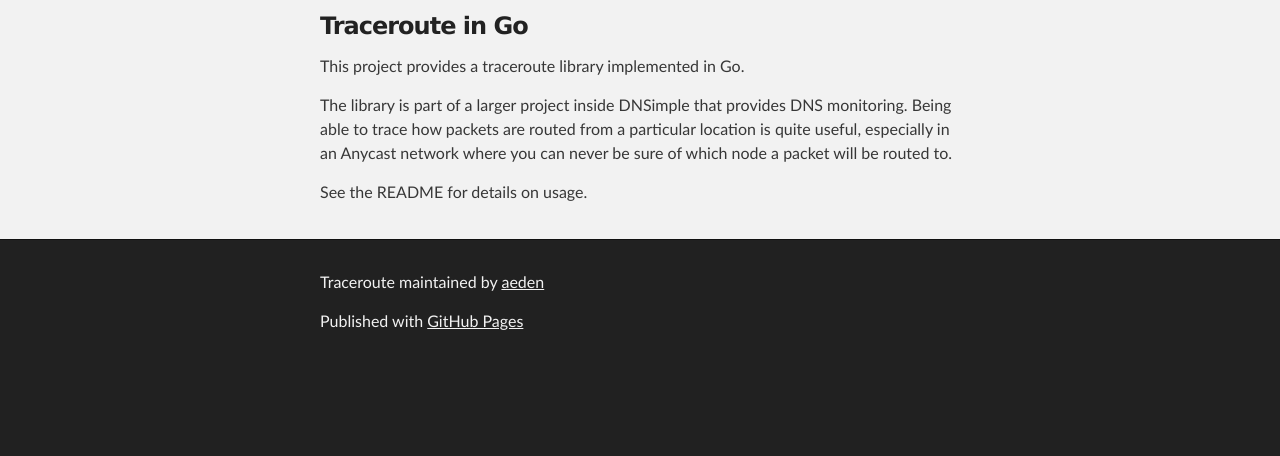
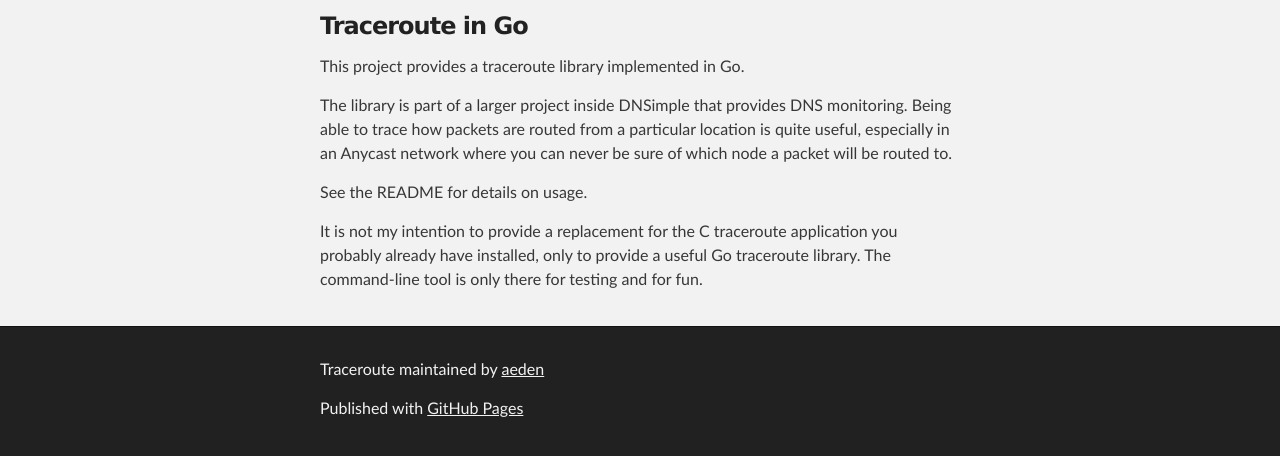
Before and after one commit to aeden/traceroute, a plain HTML site: page index.html in a window 1280 px wide. Shown: the part 252-708 px from the top of the page. Drawn offline with Linux system fonts and the light colour scheme.

Commit message:
Update index.html

```diff
--- a/index.html
+++ b/index.html
@@ -39,6 +39,8 @@
 <p>The library is part of a larger project inside DNSimple that provides DNS monitoring. Being able to trace how packets are routed from a particular location is quite useful, especially in an Anycast network where you can never be sure of which node a packet will be routed to.</p>
 
 <p>See the README for details on usage.</p>
+
+<p>It is not my intention to provide a replacement for the C traceroute application you probably already have installed, only to provide a useful Go traceroute library. The command-line tool is only there for testing and for fun.</p>
       </section>
     </div>
 
```
